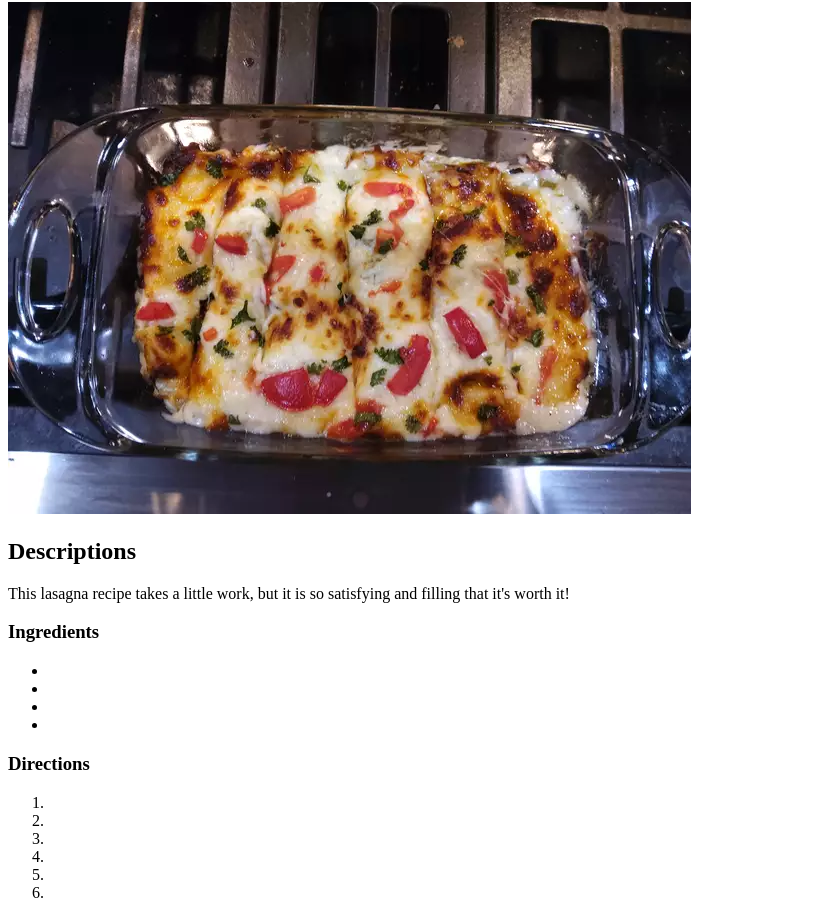
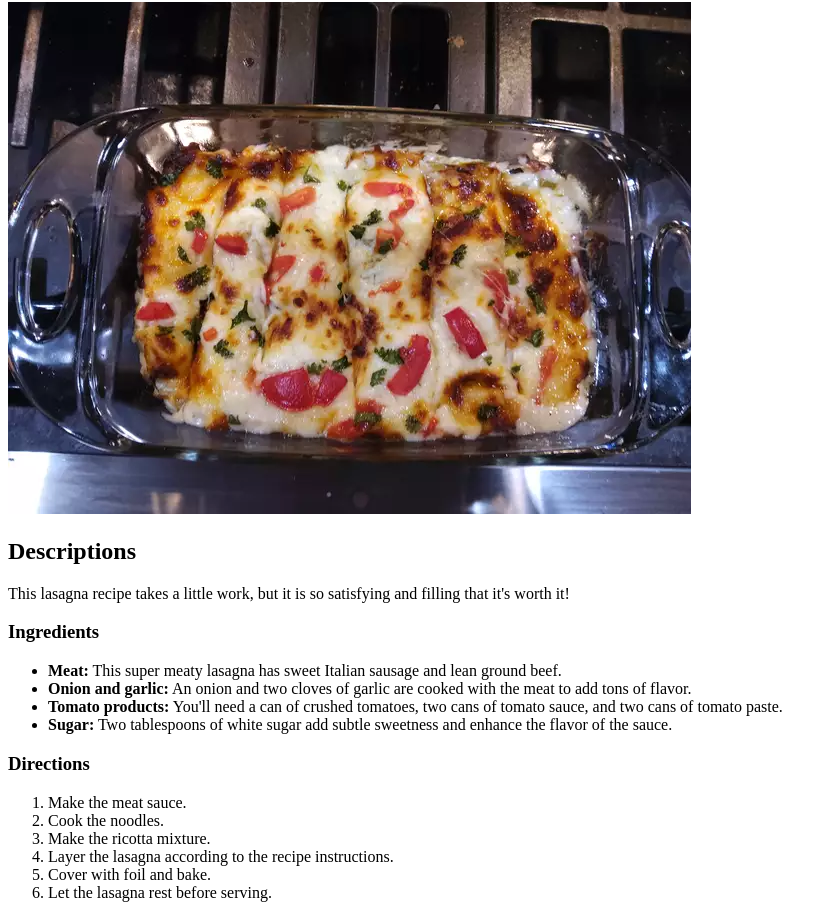
Before and after one commit to Yirvan/odin-recipes, a plain HTML site: page recipes/lasagna.html in a window 1280 px wide. Shown: the part 78-996 px from the top of the page, without its empty margins (0-837 px from the left). Drawn offline with Linux system fonts and the light colour scheme.

Commit message:
add lasagna ingredients and directions on receipes/lasagna.html page

```diff
--- a/recipes/lasagna.html
+++ b/recipes/lasagna.html
@@ -12,19 +12,19 @@
     <p>This lasagna recipe takes a little work, but it is so satisfying and filling that it's worth it!</p>
     <h3>Ingredients</h3>
     <ul>
-        <li></li>
-        <li></li>
-        <li></li>
-        <li></li>
+        <li><strong>Meat:</strong> This super meaty lasagna has sweet Italian sausage and lean ground beef.</li>
+        <li><strong>Onion and garlic:</strong> An onion and two cloves of garlic are cooked with the meat to add tons of flavor.</li>
+        <li><strong>Tomato products:</strong> You'll need a can of crushed tomatoes, two cans of tomato sauce, and two cans of tomato paste.</li>
+        <li><strong>Sugar:</strong> Two tablespoons of white sugar add subtle sweetness and enhance the flavor of the sauce.</li>
     </ul>
     <h3>Directions</h3>
     <ol>
-        <li></li>
-        <li></li>
-        <li></li>
-        <li></li>
-        <li></li>
-        <li></li>
+        <li>Make the meat sauce.</li>
+        <li>Cook the noodles.</li>
+        <li>Make the ricotta mixture.</li>
+        <li>Layer the lasagna according to the recipe instructions.</li>
+        <li>Cover with foil and bake.</li>
+        <li>Let the lasagna rest before serving.</li>
     </ol>
 </body>
 </html>
```
